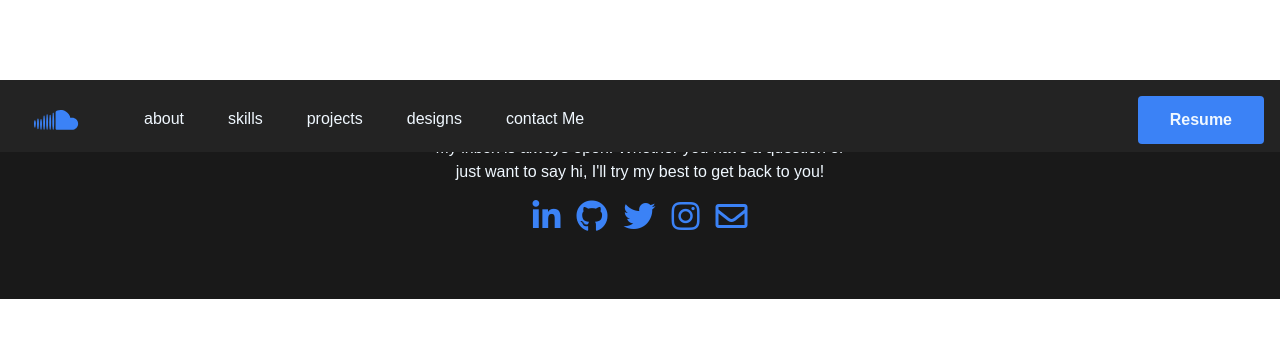
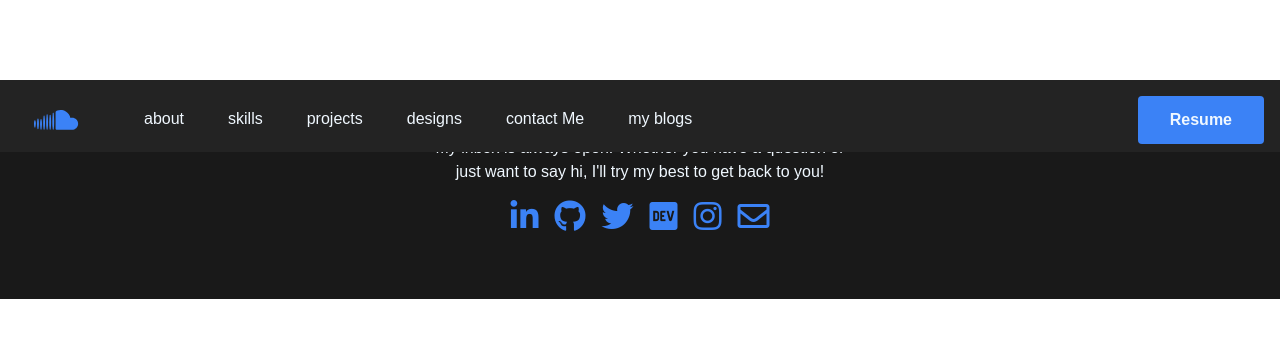
Before and after one commit to itsakhilrana/Portfolio-2.0, a React (Create React App) app in the folder frontend/: page /contact in a window 1280 px wide. Shown: the top 338 px of the page. Built offline with nearby package versions, Linux system fonts and the light colour scheme.

Commit message:
Added new social links

```diff
--- a/frontend/src/components/contact.js
+++ b/frontend/src/components/contact.js
@@ -20,16 +20,16 @@ export default function Contact() {
         <a href="https://github.com/itsakhilrana">
           <i className="fab fa-github fa-2x " />
         </a>
-        <a href="https://twitter.com/itsakhilrana">
+        <a href="https://twitter.com/undefinedhere">
           <i className="fab fa-twitter fa-2x " />
+        </a>
+
+        <a href="https://dev.to/undefinedhere">
+          <i className="fab fa-dev fa-2x " />
         </a>
         <a href="https://www.instagram.com/itsakhilrana/">
           <i className="fab fa-instagram fa-2x " />
         </a>
-        {/* <a href="https://medium.com/link/">
-          <i className="fab fa-medium fa-2x " />
-        </a> */}
-
         <a href={`mailto:${email}`}>
           <i className="far fa-envelope fa-2x " />
         </a>
--- a/frontend/src/components/nav.js
+++ b/frontend/src/components/nav.js
@@ -115,6 +115,7 @@ export default function Nav() {
                   contact Me
                 </Link>
               </motion.li>
+
               <motion.li
                 className="flex"
                 initial={{ y: -250 }}
@@ -125,7 +126,16 @@ export default function Nav() {
                   type: "spring",
                   stiffness: 25,
                 }}
-              ></motion.li>
+              >
+                <a
+                  href="https://dev.to/undefinedhere"
+                  target="_blank"
+                  rel="noopener noreferrer"
+                  className=" cursor-pointer flex items-center hover:text-blue-500 h-8 -mb-0.5 border-b-2 px-4 border-transparent "
+                >
+                  my blogs
+                </a>
+              </motion.li>
             </ul>
           </div>
           <motion.div
--- a/frontend/src/components/sidebar/sidebar.js
+++ b/frontend/src/components/sidebar/sidebar.js
@@ -30,14 +30,20 @@ function Navbar() {
             <div className="mt-5">
             {SidebarData.map((item, index) => {
               return (
-                <li key={index} className="nav-text text-blue-500  mb-5">
+                <li key={index} className="nav-text text-blue-500  mb-4">
                   <Link to={item.path}>
                     {item.icon}
                     <span>{item.title}</span>
                   </Link>
                 </li>
+
               );
             })}
+            <li className='nav-text text-blue-500 mb-4'>
+            <a  target={"_blank"} href="https://dev.to/undefinedhere" rel="noopener noreferrer">
+             <FaIcons.FaEnvelopeOpenText></FaIcons.FaEnvelopeOpenText> <span>My blogs</span>
+            </a>
+          </li>
              <li className='nav-text text-blue-500 '>
             <a  target={"_blank"} href="https://drive.google.com/file/d/1fS1HntvtsrtXYTjvTYIb79cqv9TgpJKf/view?usp=sharing" rel="noopener noreferrer">
              <FaIcons.FaEnvelopeOpenText></FaIcons.FaEnvelopeOpenText> <span>Resume</span>
```
